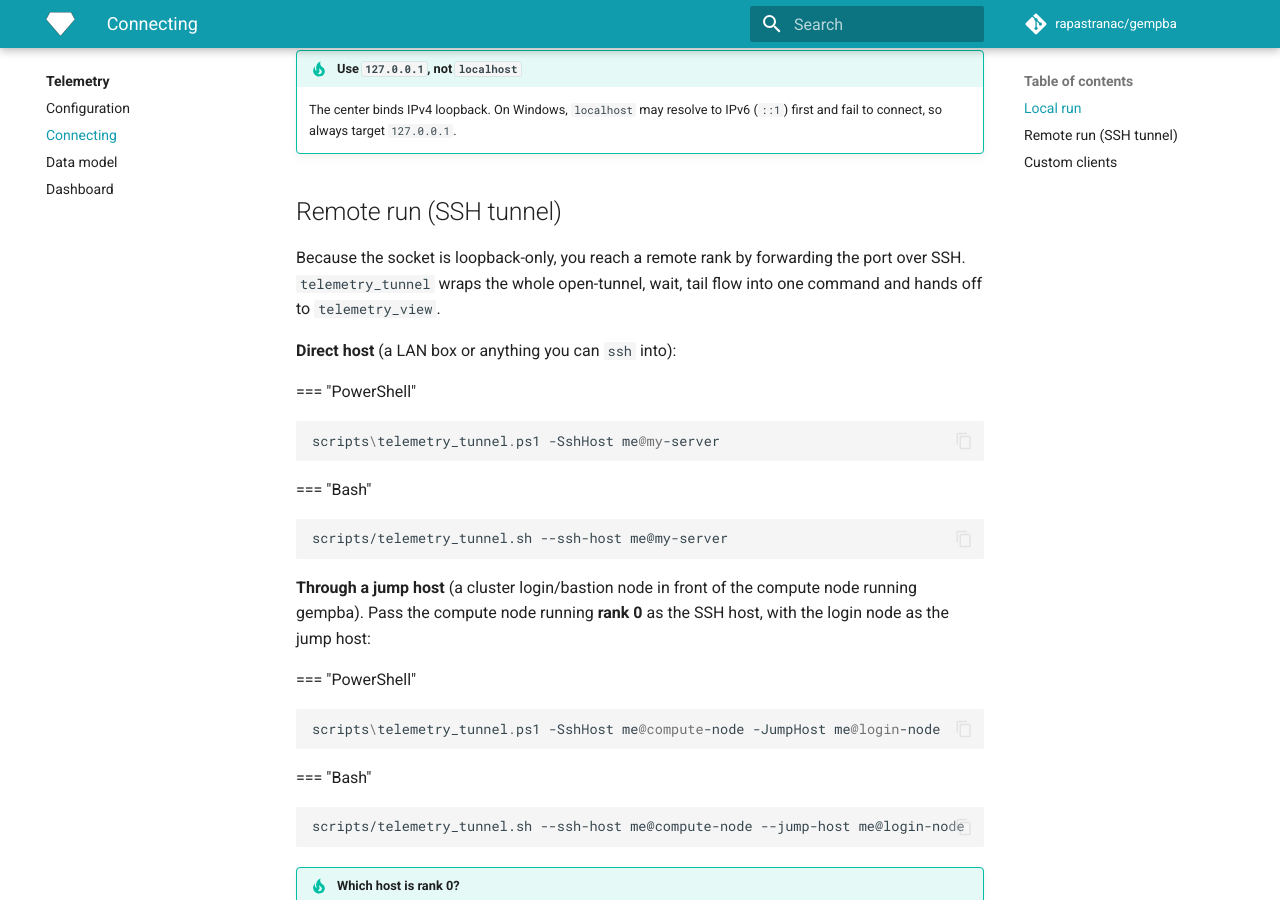
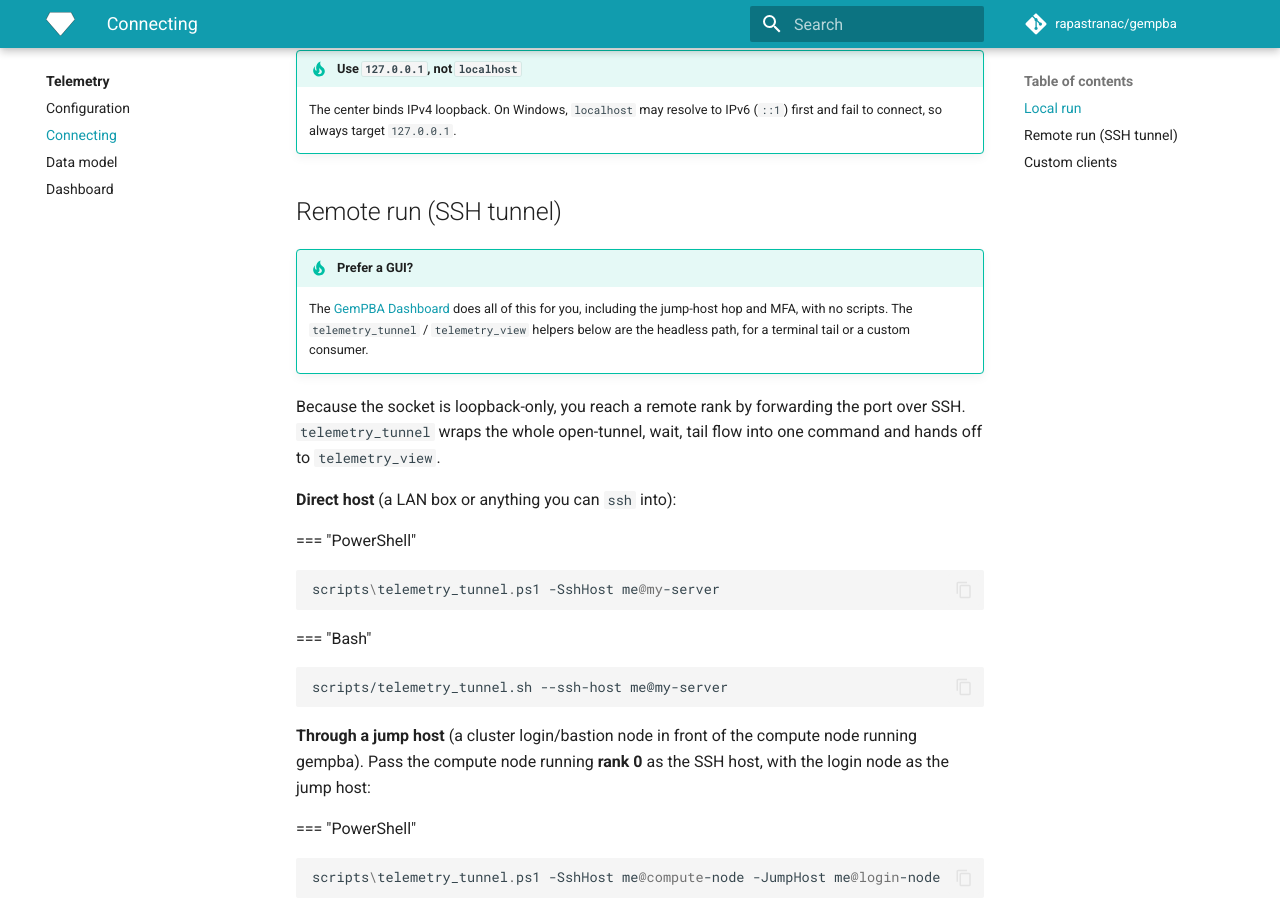
Before and after one commit to rapastranac/gempba-docs, an MkDocs documentation site: the page built from docs/telemetry/connecting.md, in a window 1280 px wide and 900 px high, scrolled down 810 px. Built offline with MkDocs 1.6.1 and Material for MkDocs 9.7.7, drawn with Linux system fonts in a browser that asks for light colours; comment, search, counter and statistics services are not loaded.

Commit message:
#12 Cross-link the dashboard from the telemetry pages
- connecting.md: add a "Prefer a GUI?" tip at the top of the Remote section; frame the scripts as the headless path
- index.md: update the Dashboard next-step from planned to the shipped desktop app

```diff
--- a/docs/telemetry/connecting.md
+++ b/docs/telemetry/connecting.md
@@ -25,6 +25,9 @@
     The center binds IPv4 loopback. On Windows, `localhost` may resolve to IPv6 (`::1`) first and fail to connect, so always target `127.0.0.1`.
 
 ## Remote run (SSH tunnel)
+
+!!! tip "Prefer a GUI?"
+    The [GemPBA Dashboard](dashboard.md) does all of this for you, including the jump-host hop and MFA, with no scripts. The `telemetry_tunnel` / `telemetry_view` helpers below are the headless path, for a terminal tail or a custom consumer.
 
 Because the socket is loopback-only, you reach a remote rank by forwarding the port over SSH. `telemetry_tunnel` wraps the whole open-tunnel, wait, tail flow into one command and hands off to `telemetry_view`.
 
```
Also changed, not shown: docs/telemetry/index.md (+1 -1 lines).
